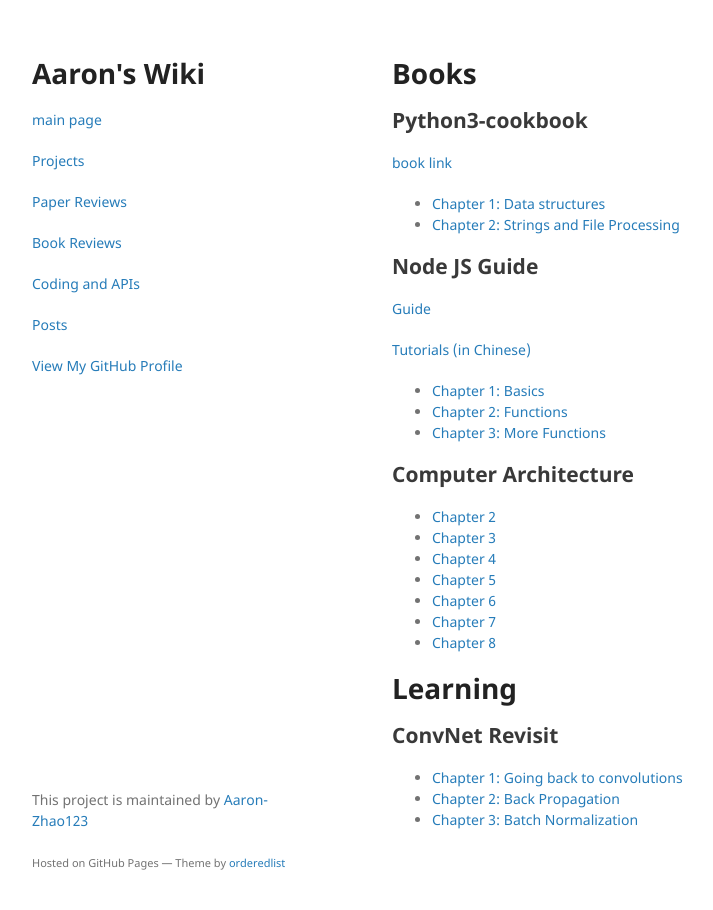
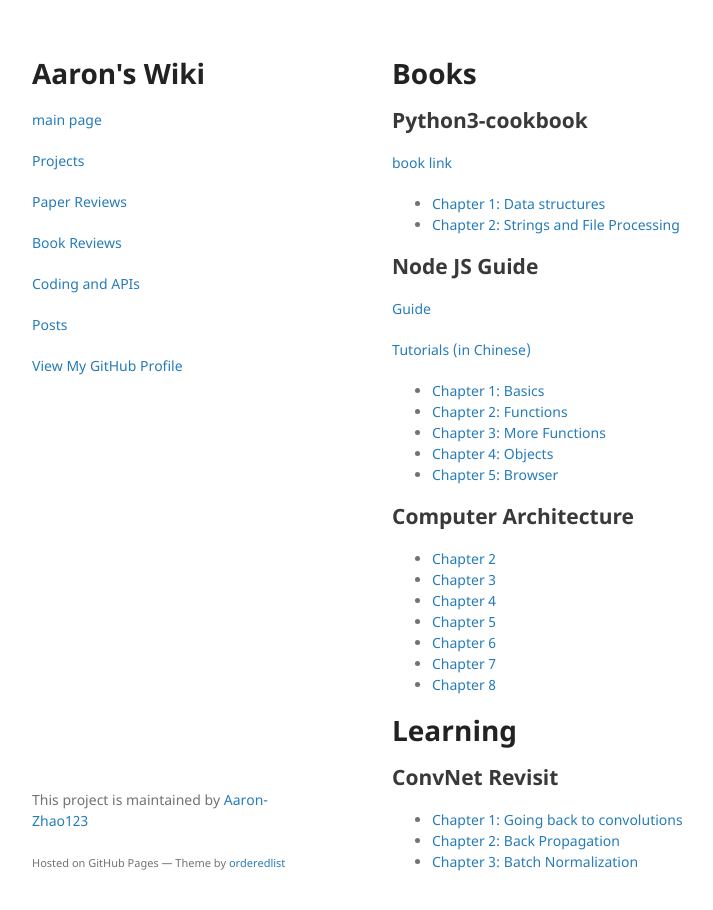
Before and after one commit to Aaron-Zhao123/blog, a Jekyll site: the page built from books/books_index.md, in a window 1280 px wide and 942 px high. Shown: the top 910 px of the window, without its empty margins (178-891 px from the left). Built offline with Jekyll 4.4.1, drawn with Linux system fonts in a browser that asks for light colours; nearby versions of some CDN libraries; library files that are not in the unit come from our copies; our own code applies the rules of GitHub Pages for plain Markdown files.

Commit message:
add links

```diff
--- a/_layouts/default.html
+++ b/_layouts/default.html
@@ -7,6 +7,7 @@
 
     <link rel="stylesheet" href="{{ '/assets/css/style.css?v=' | append: site.github.build_revision | relative_url }}">
     <meta name="viewport" content="width=device-width">
+    <script src="jquery-3.3.1.min.js"></script>
     <!--[if lt IE 9]>
     <script src="//html5shiv.googlecode.com/svn/trunk/html5.js"></script>
     <![endif]-->
@@ -17,12 +18,12 @@
         <h1>{{ site.title | default: site.github.repository_name }}</h1>
         <!-- <p>{{ site.description | default: site.github.project_tagline }}</p> -->
         <!-- <h2>Projects</h2> -->
-        <p class="view"><a href="/blog">main page</a></p>
-        <p class="view"><a href="/blog/projects/projects_sum.html">Projects</a></p>
-        <p class="view"><a href="/blog/papers/papers_index.html">Paper Reviews</a></p>
-        <p class="view"><a href="/blog/books/books_index.html">Book Reviews</a></p>
-        <p class="view"><a href="/blog/coding/coding_index.html">Coding and APIs</a></p>
-        <p class="view"><a href="/blog/posts/posts_index.html">Posts</a></p>
+        <p class="view"><a href="/index">main page</a></p>
+        <p class="view"><a href="/projects/projects_sum.html">Projects</a></p>
+        <p class="view"><a href="/papers/papers_index.html">Paper Reviews</a></p>
+        <p class="view"><a href="/books/books_index.html">Book Reviews</a></p>
+        <p class="view"><a href="/coding/coding_index.html">Coding and APIs</a></p>
+        <p class="view"><a href="/posts/posts_index.html">Posts</a></p>
         <!-- <p class="view"><a href="/blog/papers/nn_models/model_summary.html">Papers</a></p> -->
         <!-- <h2>Book and Code Reviews</h2> -->
         <!-- <p class="view"><a href="{{ site.github.owner_url }}">Books</a></p>
--- a/books/books_index.md
+++ b/books/books_index.md
@@ -19,6 +19,8 @@
 * [Chapter 1: Basics](nodejs/basic.html)
 * [Chapter 2: Functions](nodejs/function.html)
 * [Chapter 3: More Functions](nodejs/more_function.html)
+* [Chapter 4: Objects](nodejs/objects.html)
+* [Chapter 5: Browser](nodejs/browser.html)
 
 ## Computer Architecture
 
```
Also changed, not shown: index.md (+2 -2 lines), 4 other files.
